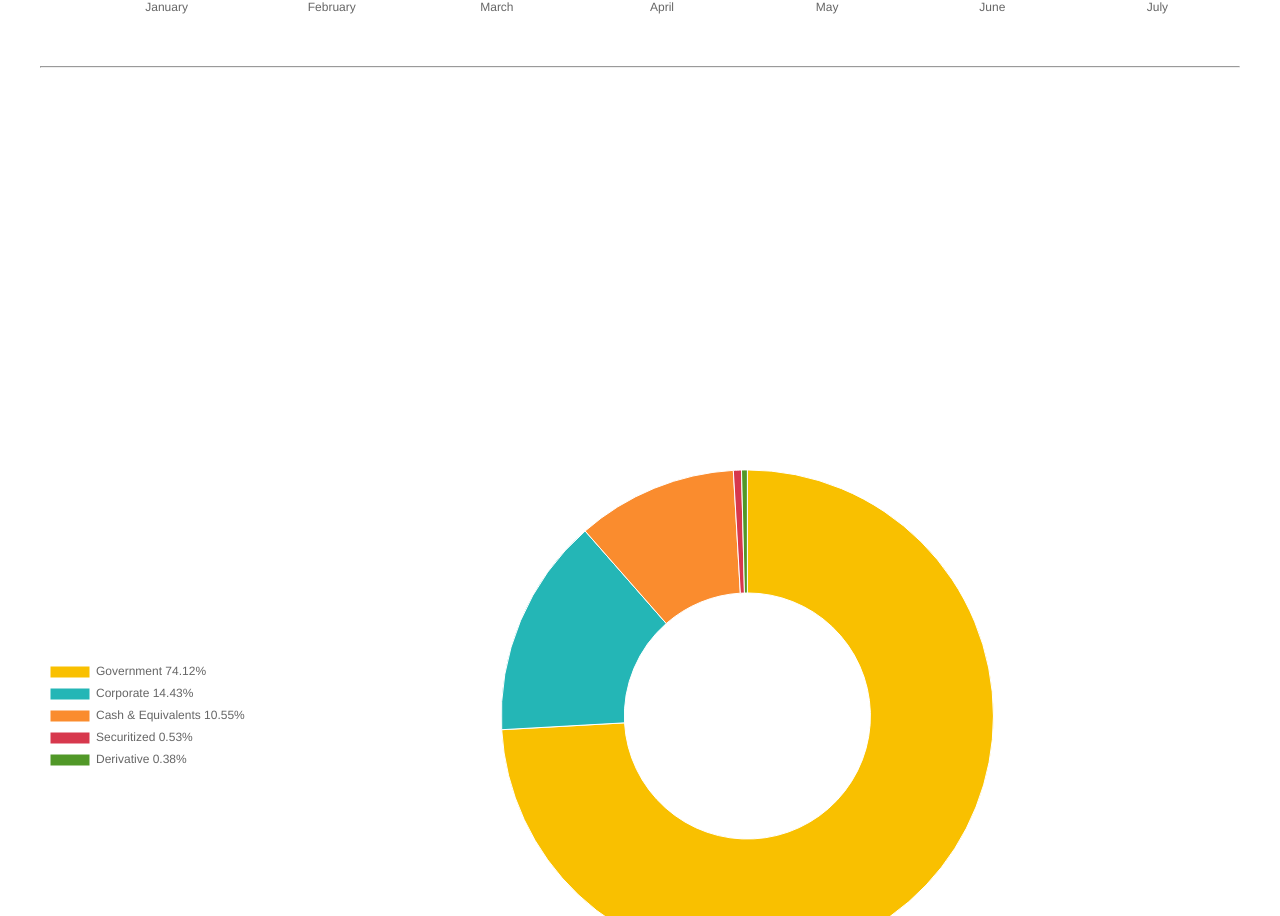
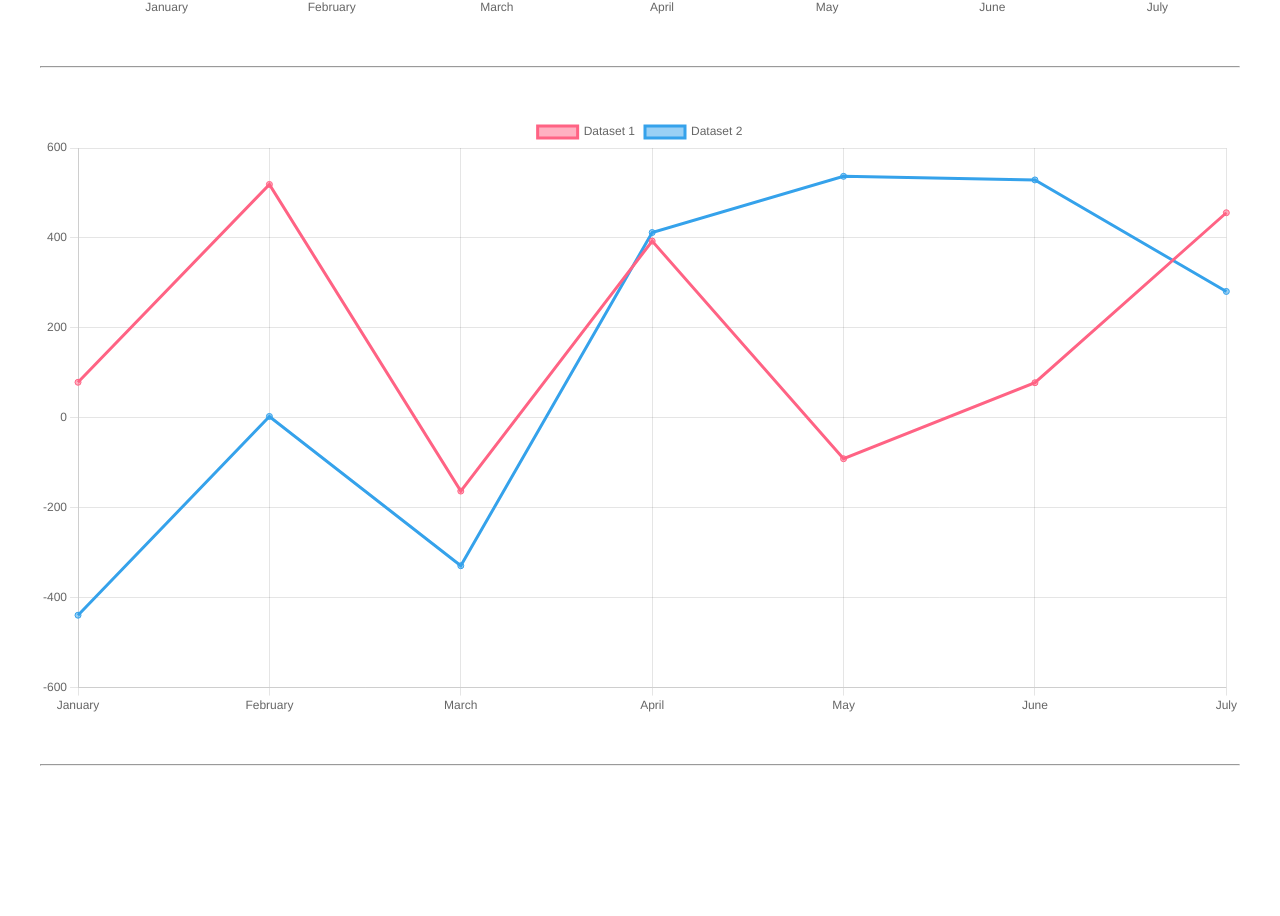
Before and after one commit to PensionBee/cx-ic-hackday, a React (Create React App) app: page / in a window 1280 px wide. Shown: the part 622-1538 px from the top of the page. Built offline with nearby package versions, Linux system fonts and the light colour scheme.

Commit message:
Adding example line chart

```diff
--- a/src/App.css
+++ b/src/App.css
@@ -13,4 +13,10 @@
     width: 75%;
     height: 75%;
   }
+
+  .LineChart {
+    margin: 0 auto;
+    width: 100%;
+    height: 100%;
+  }
 }
--- a/src/App.js
+++ b/src/App.js
@@ -1,11 +1,20 @@
 import React from 'react';
 import BarChart from './components/BarChart';
 import DonutChart from './components/DonutChart';
+import LineChart from './components/LineChart';
 
 function App() {
   return (
     <div className="App">
       <BarChart />
+
+      < br />
+      < br />
+      < hr />
+      < br />
+      < br />
+
+      <LineChart />
 
       < br />
       < br />
--- a/src/components/DonutChart.js
+++ b/src/components/DonutChart.js
@@ -66,7 +66,7 @@ export const data = {
   ],
 };
 
-export function DonutChart() {
+function DonutChart() {
   return (
     <div className="DonutChart">
       <Doughnut options={options} data={data} />
--- /dev/null
+++ b/src/components/LineChart.js
@@ -0,0 +1,60 @@
+import React from 'react';
+import {
+  Chart as ChartJS,
+  CategoryScale,
+  LinearScale,
+  PointElement,
+  LineElement,
+  Tooltip,
+  Legend,
+} from 'chart.js';
+import { Line } from 'react-chartjs-2';
+import faker from 'faker';
+
+ChartJS.register(
+  CategoryScale,
+  LinearScale,
+  PointElement,
+  LineElement,
+  Tooltip,
+  Legend
+);
+
+export const options = {
+  responsive: true,
+  plugins: {
+    legend: {
+      position: 'top',
+    },
+  },
+};
+
+const labels = ['January', 'February', 'March', 'April', 'May', 'June', 'July'];
+
+export const data = {
+  labels,
+  datasets: [
+    {
+      label: 'Dataset 1',
+      data: labels.map(() => faker.datatype.number({ min: -1000, max: 1000 })),
+      borderColor: 'rgb(255, 99, 132)',
+      backgroundColor: 'rgba(255, 99, 132, 0.5)',
+    },
+    {
+      label: 'Dataset 2',
+      data: labels.map(() => faker.datatype.number({ min: -1000, max: 1000 })),
+      borderColor: 'rgb(53, 162, 235)',
+      backgroundColor: 'rgba(53, 162, 235, 0.5)',
+    },
+  ],
+};
+
+function LineChart() {
+  return (
+    <div className="LineChart">
+      <Line options={options} data={data} />
+    </div>
+  );
+}
+
+export default LineChart;
```
